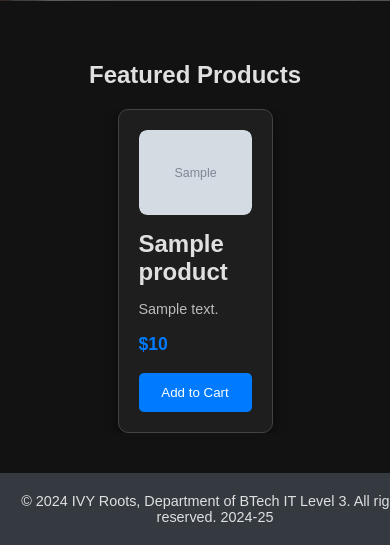
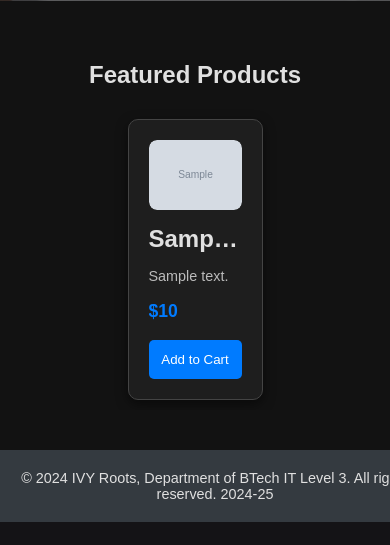
Before and after one commit to AlyanAkram/IvyEcomProject, a PHP site: page / in a window 390 px wide. Shown: the part 499-1044 px from the top of the page. After the commit the page ends 1021 px from the top, so only its background shows below. Run offline with PHP 8.4, Linux system fonts and the light colour scheme; tables that the repository leaves empty or names only in its code hold one stand-in row (values such as "Sample post"); grey boxes marked "Sample" are stand-in pictures.

Commit message:
updated slider to fit products better. made them more responsive and uniform in size

```diff
--- a/index.css
+++ b/index.css
@@ -54,7 +54,9 @@ h2 {
 
 /* Product Slider Styles */
 .product-slider {
-  padding: 0; /* Remove padding from the slider */
+  padding: 10px, 20px; /* Add padding to the slider */
+  max-width: 900px; /* Set a maximum width for the slider */
+  margin: auto; /* Center the slider */
 }
 
 .product-slider .slick-slide {
@@ -64,14 +66,27 @@ h2 {
 
 /* Product Card Styles */
 .product-card {
-  margin: 0; /* Remove margin from the cards */
+  margin: 10px; /* Add margin between cards */
   border: 1px solid #444; /* Darker border */
   border-radius: 10px;
   padding: 20px;
   background-color: #1e1e1e; /* Dark background for product cards */
   box-shadow: 0 4px 12px rgba(0, 0, 0, 0.5); /* Darker shadow */
   transition: transform 0.3s, box-shadow 0.3s;
-  width: 100%; /* Full width of the parent */
+  width: 250px; /* Fixed width for product cards */
+  height: 350px; /* Fixed height for product cards */
+  display: flex;
+  flex-direction: column; /* Align content vertically */
+  justify-content: space-between; /* Space between elements */
+  overflow: hidden; /* Hide overflow for any excess content */
+}
+
+/* Product Image Styles */
+.product-card img {
+  width: 100%; /* Make images responsive */
+  height: 50%; /* Set fixed height for product images */
+  object-fit: cover; /* Cover the area without stretching */
+  border-radius: 8px; /* Add border radius to images */
 }
 
 .product-card:hover {
@@ -79,21 +94,24 @@ h2 {
   box-shadow: 0 8px 20px rgba(0, 0, 0, 0.7);
 }
 
-.product-card img {
-  width: 100%; /* Make images responsive */
-  height: auto; /* Maintain aspect ratio */
-  border-radius: 8px; /* Add border radius to images */
+/* Product Title Styles */
+.product-card h3 {
+  font-size: 1.5em; /* Set a uniform font size for the title */
+  margin: 15px 0;
+  color: #e0e0e0; /* Light text for product titles */
+  overflow: hidden; /* Hide overflow for the title */
+  text-overflow: ellipsis; /* Add ellipsis for overflow text */
+  white-space: nowrap; /* Prevent text from wrapping */
 }
 
-.product-card h3 {
-  font-size: 1.5em;
-  margin: 15px 0;
-  color: #e0e0e0; /* Light text for product titles */
-}
-
+/* Product Description Styles */
 .product-card p {
   color: #bbb; /* Lighter color for product descriptions */
   font-size: 0.9em;
+  overflow: hidden; /* Hide overflow for the description */
+  text-overflow: ellipsis; /* Add ellipsis for overflow text */
+  white-space: nowrap; /* Prevent text from wrapping */
+  max-height: 50px; /* Limit height for the description */
 }
 
 .product-card .price {
--- a/index.php
+++ b/index.php
@@ -94,16 +94,19 @@ $(document).ready(function() {
     $('.product-slider').slick({
         slidesToShow: 4, // Show 4 products at a time on large screens
         slidesToScroll: 1,
-        autoplay: true, // Optional: enable autoplay
-        autoplaySpeed: 2000, // Optional: speed for autoplay
         infinite: true, // Allows infinite scrolling
         centerMode: false, // Disable center mode
+        arrows: true, // Show arrows by default
         responsive: [
             {
                 breakpoint: 768, // Adjust for smaller screens
                 settings: {
                     slidesToShow: 2, // Show 2 products on smaller screens
-                    slidesToScroll: 1
+                    slidesToScroll: 1,
+                    infinite: true, // Allows infinite scrolling
+                    arrows: false, // Remove arrows on small screens
+                    autoplay: true, // Optional: enable autoplay
+                    autoplaySpeed: 2000
                 }
             }
         ]
```
